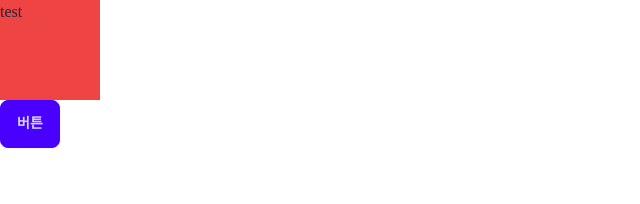
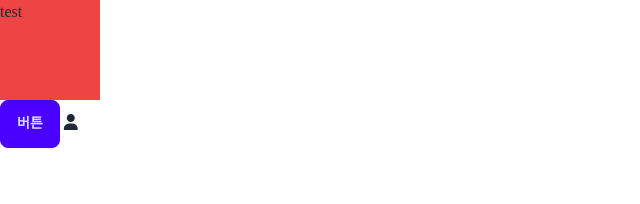
Before and after one commit to mabyoungg/spring-boot-sveltekit-board-front, a SvelteKit app: page / in a window 1280 px wide. Shown: the top 204 px of the page, without its empty margins (0-640 px from the left). Built offline with nearby package versions, Linux system fonts and the light colour scheme; a web font is replaced by a local one.

Commit message:
feat: Font Awesome 추가

```diff
--- a/src/app.html
+++ b/src/app.html
@@ -4,6 +4,7 @@
 		<meta charset="utf-8" />
 		<link rel="icon" href="%sveltekit.assets%/favicon.png" />
 		<meta name="viewport" content="width=device-width, initial-scale=1" />
+		<link rel="stylesheet" href="https://cdnjs.cloudflare.com/ajax/libs/font-awesome/6.4.2/css/all.min.css">
 		%sveltekit.head%
 	</head>
 	<body data-sveltekit-preload-data="hover">
--- a/src/routes/+page.svelte
+++ b/src/routes/+page.svelte
@@ -1,2 +1,3 @@
 <div class="bg-red-500 w-[100px] h-[100px]">test</div>
 <button class="btn btn-primary">버튼</button>
+<i class="fa fa-user"></i>
```
